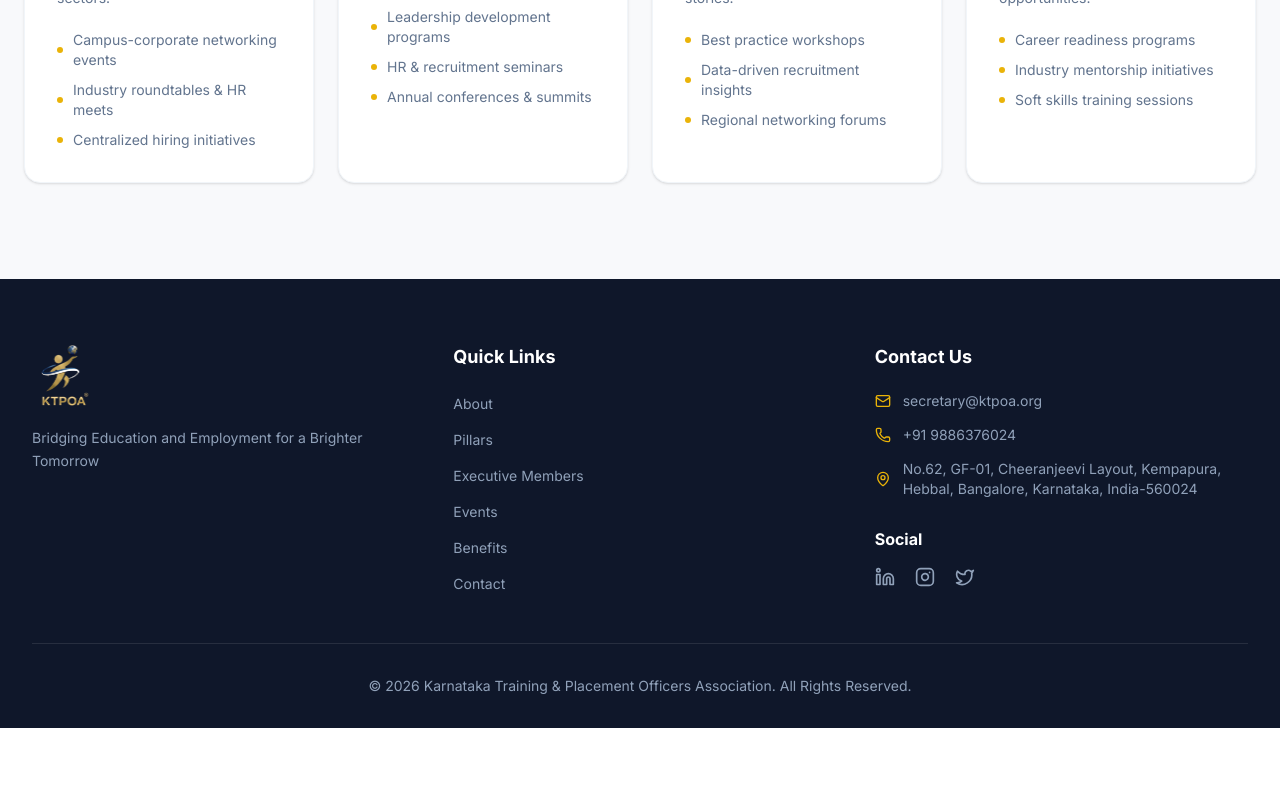
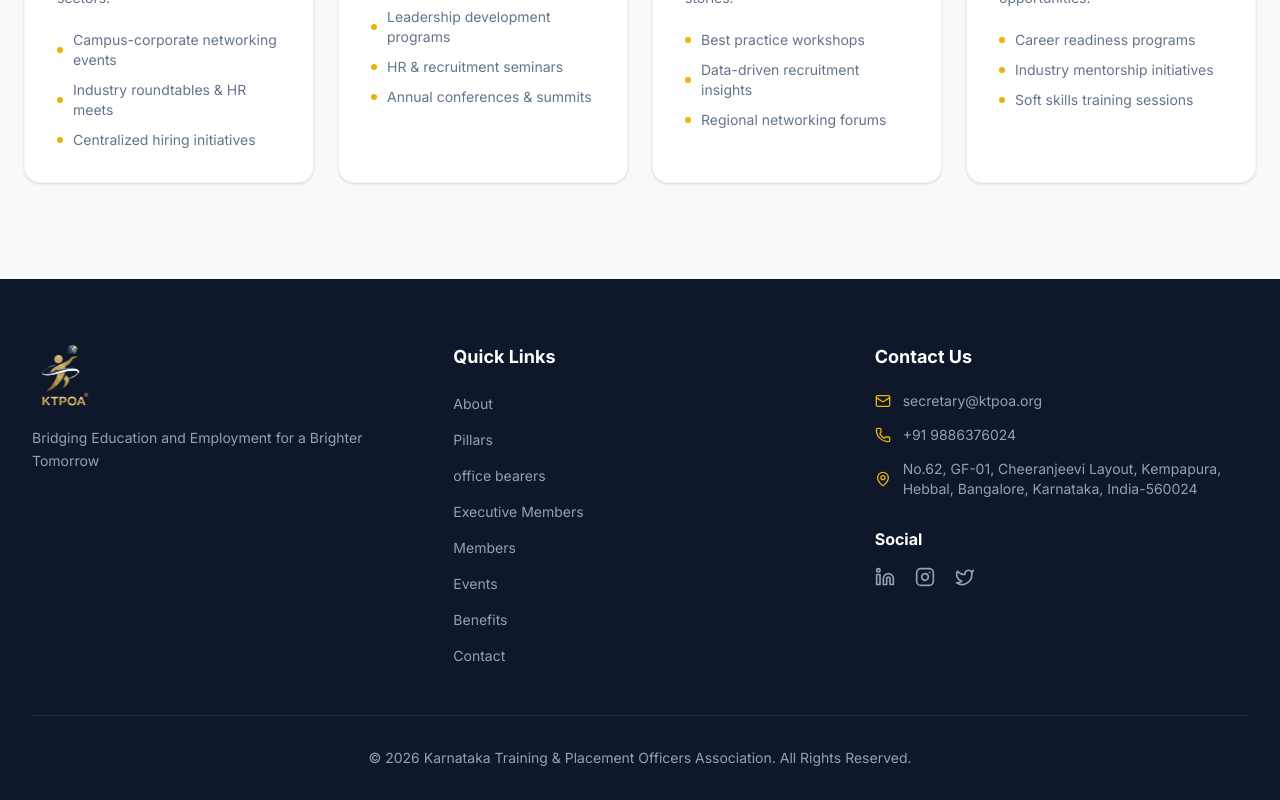
Before and after one commit to Naseerhusen/ktpoa-website, a React (Vite) app in the folder apps/client/: page / in a window 1280 px wide. Shown: the part 3350-4150 px from the top of the page. Before the commit the page ends 4078 px from the top, so only its background shows below. Built offline with nearby package versions, Linux system fonts and the light colour scheme.

Commit message:
updated EC member

```diff
--- a/apps/client/src/components/Footer.tsx
+++ b/apps/client/src/components/Footer.tsx
@@ -24,7 +24,9 @@ export function Footer({ onNavigate }: FooterProps) {
   const quickLinks = [
     { label: "About", id: "home" },
     { label: "Pillars", id: "pillars" },
+    { label: "office bearers", id: "office-bearers" },
     { label: "Executive Members", id: "executive-members" },
+    { label: "Members", id: "members" },
     { label: "Events", id: "events" },
     { label: "Benefits", id: "benefits" },
     { label: "Contact", id: "contact" },
--- a/apps/client/src/components/MembersPage.tsx
+++ b/apps/client/src/components/MembersPage.tsx
@@ -27,6 +27,8 @@ const sindhuPhoto = '/images/Sindhu Shekar.jpg';
 const spoorthyPhoto = '/images/spoorthy sollapur.jpg';
 const tejaswiniPhoto = '/images/Tejaswini Begur.jpg';
 const ravindraPhoto = '/images/Ravindra Thube.jpg';
+const nageshPhoto = '/images/SALIMATH NAGESH.jpg';
+const kumaraPhoto = '/images/Kumar Mallaiah.jpg';
 import { AnimatePresence } from "motion/react";
 
 interface ExecutiveMember {
@@ -166,6 +168,24 @@ export function MembersPage ({
       qualifications: "MBA in Human Resource Management, B.Sc",
       email: "sindhu.gudibande82@gmail.com",
       image: sindhuPhoto,
+    },
+    {
+      name: "Dr.Nagesh S Salimath",
+      position: "Member",
+      institution:
+        "PDA COLLEGE OF ENGINEERING",
+      qualifications: "Ph.D",
+      email: "nageshsalimath@pdacek.ac.in",
+      image: nageshPhoto,
+    },
+    {
+      name: "Kumara M",
+      position: "Member",
+      institution:
+        "SJB Institute of Technology",
+      qualifications: "MBA-HR",
+      email: "placement@sjbit.edu.in",
+      image: kumaraPhoto,
     },
     {
       name: "Mrs. Spoorthy Mahadikar ",
```
Also changed, not shown: apps/client/public/images/Kumar Mallaiah.jpg (added), apps/client/public/images/SALIMATH NAGESH.jpeg (added).
